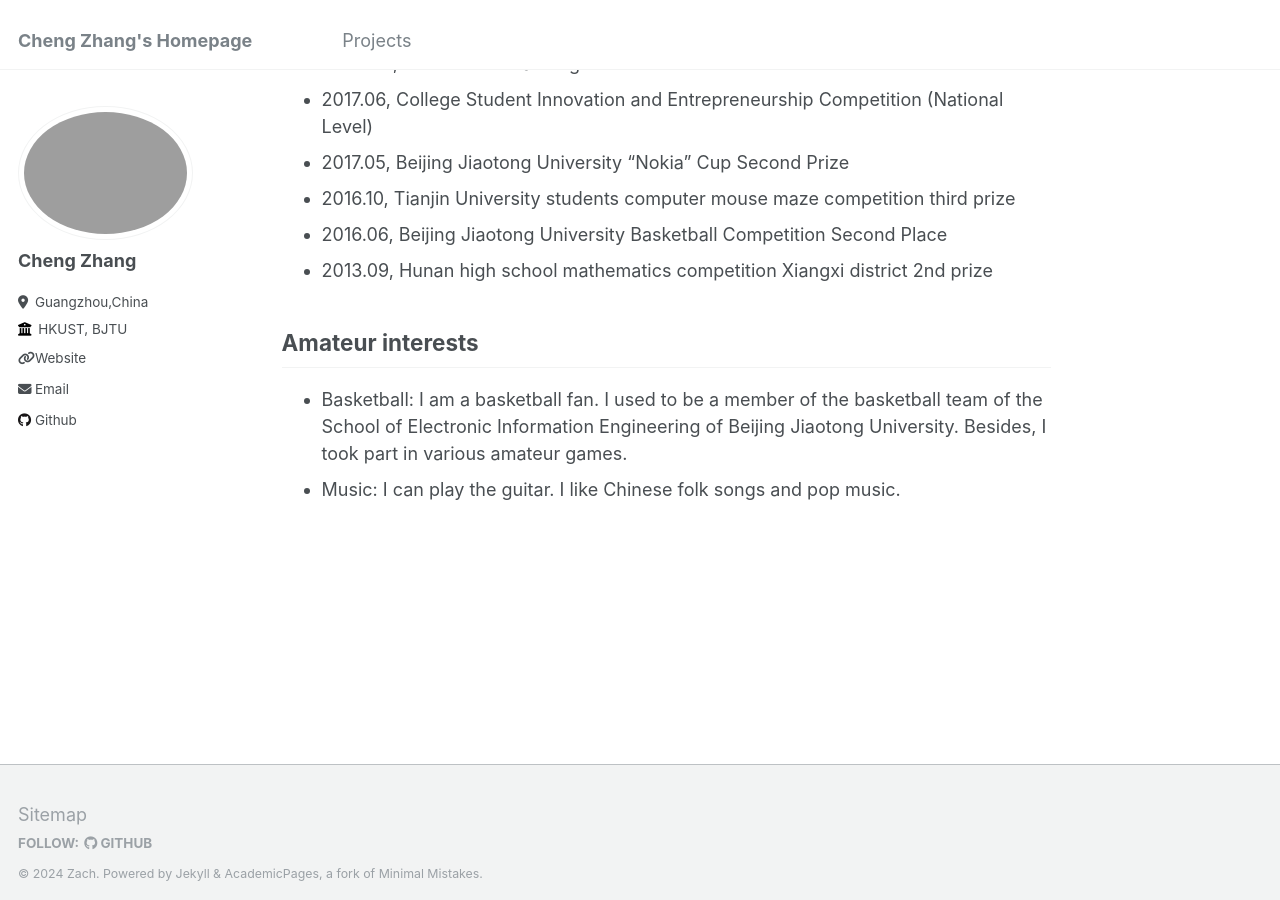
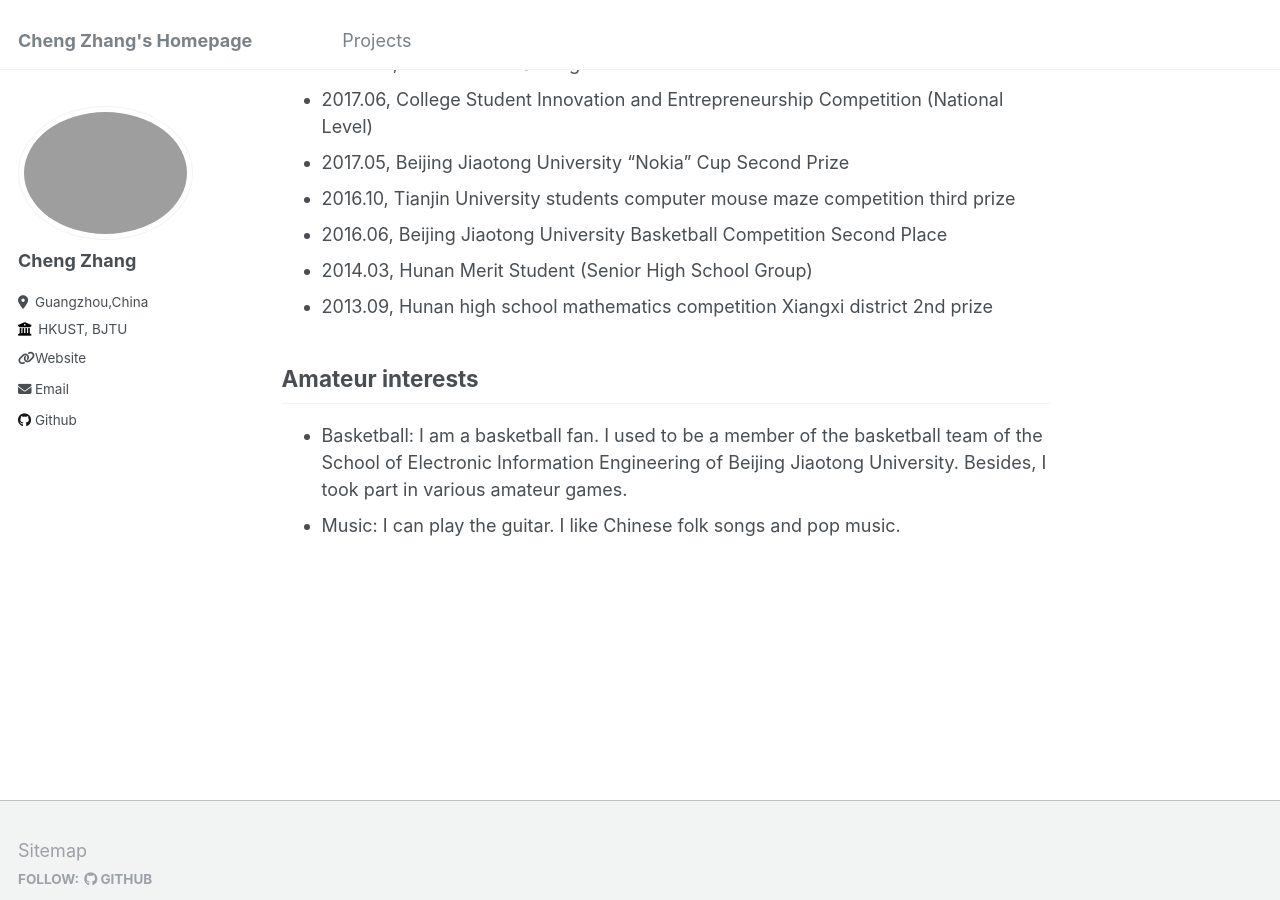
Before and after one commit to ZachcZhang/zachczhang.github.io, a Jekyll site: the page built from _pages/about.md, in a window 1280 px wide and 900 px high, scrolled down 1233 px. Built offline with Jekyll 4.4.1, drawn with Linux system fonts in a browser that asks for light colours.

```diff
--- a/_pages/about.md
+++ b/_pages/about.md
@@ -39,6 +39,7 @@ I am currently a research assistant at the Hong Kong University of Science and T
 - 2017.05, Beijing Jiaotong University "Nokia" Cup Second Prize
 - 2016.10, Tianjin University students computer mouse maze competition third prize
 - 2016.06, Beijing Jiaotong University Basketball Competition Second Place
+- 2014.03, Hunan Merit Student (Senior High School Group)
 - 2013.09, Hunan high school mathematics competition Xiangxi district 2nd prize
 
 ## Amateur interests
```
